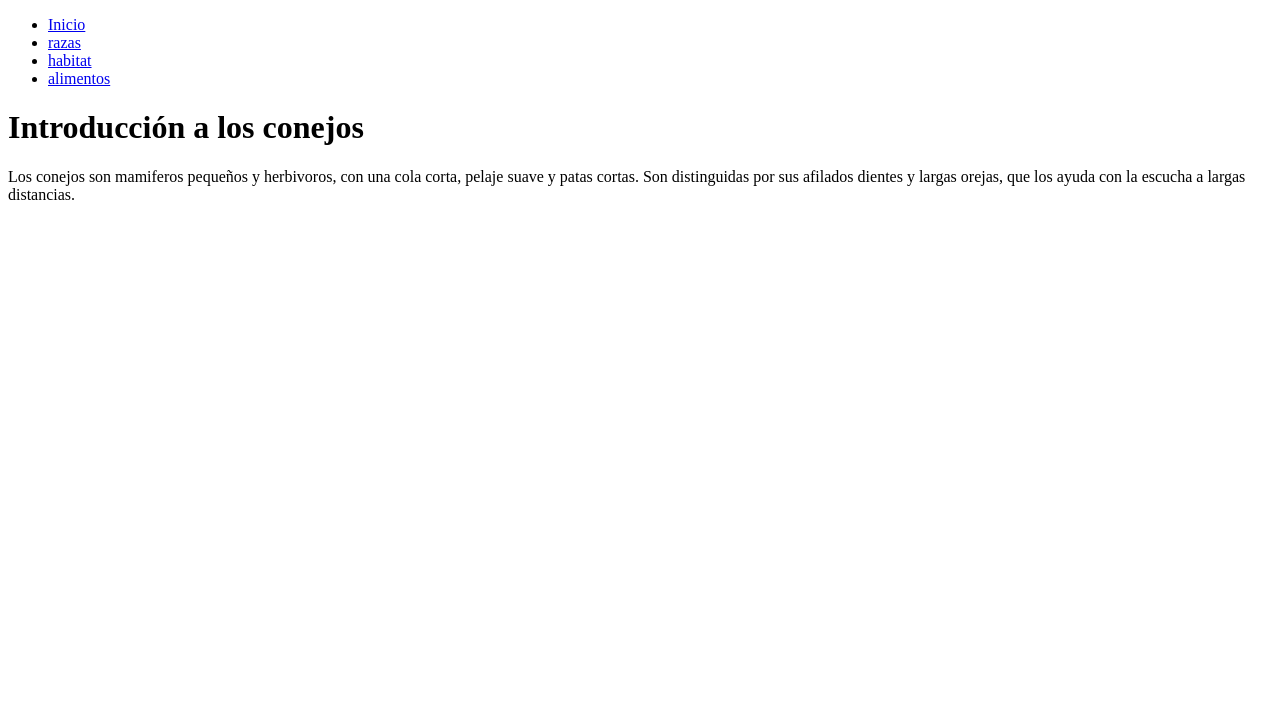
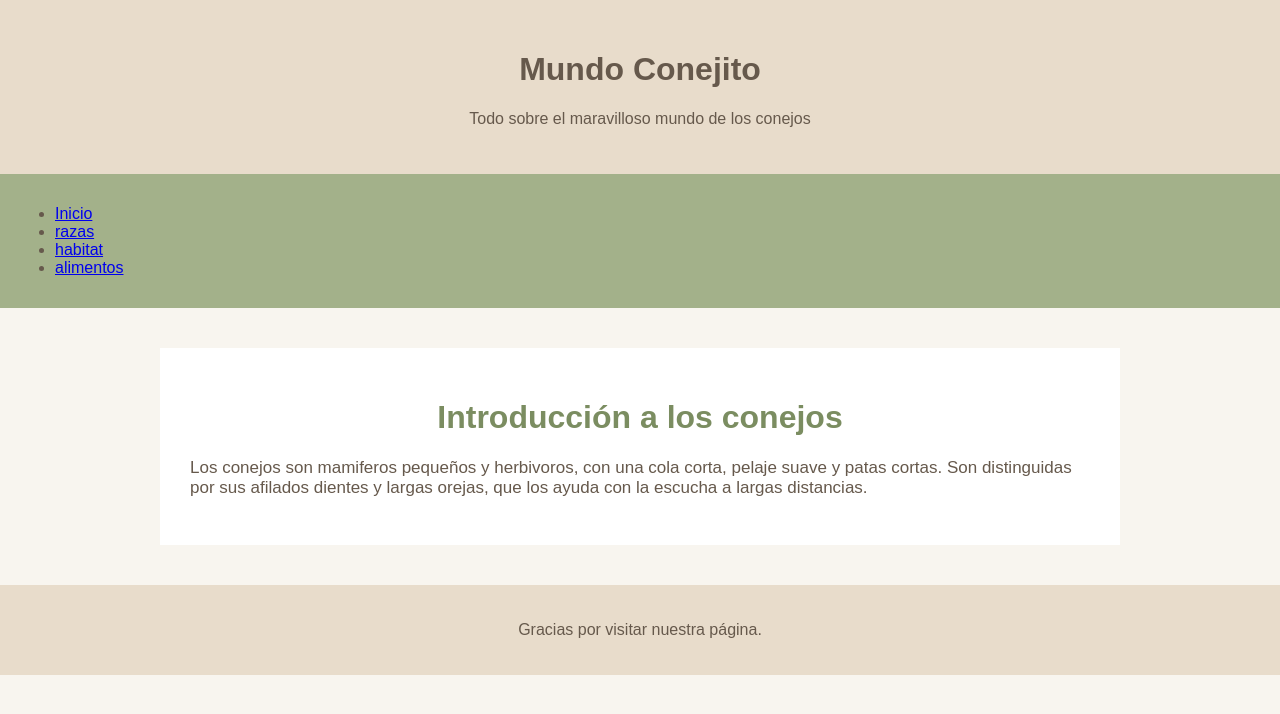
Before and after one commit to catalinacardoso/TP-final-Cardoso-Catalina-4E, a plain HTML site: page index.html in a window 1280 px wide. Drawn offline with Linux system fonts and the light colour scheme.

Commit message:
agregue header

```diff
--- a/index.html
+++ b/index.html
@@ -7,6 +7,9 @@
   <link rel="stylesheet" href="style.css">
 </head>
 <body>
+    <header> <h1>Mundo Conejito</h1>
+         <p>Todo sobre el maravilloso mundo de los conejos</p>
+        </header>
       <nav>
         <ul>
             <li><a href="index.html">Inicio</a></li>
@@ -21,5 +24,8 @@
     Son distinguidas por sus afilados dientes y largas orejas, que los ayuda con la escucha a largas distancias.
 </p>
     </main>
+    <footer>
+         <p>Gracias por visitar nuestra página.</p>
+        </footer>
 </body>
 </html>
--- a/style.css
+++ b/style.css
@@ -0,0 +1,36 @@
+body {
+margin: 0;
+font-family: Arial, sans-serif;
+background-color: #F8F5EF;
+color: #66594C;
+}
+
+header {
+    background-color: #E8DCCB;
+    text-align: center;
+    padding: 30px;
+}
+
+nav {
+    background-color: #A3B18A;
+    padding: 15px;
+}
+main {
+    max-width: 900px;
+     margin: 40px auto;
+     padding: 30px;
+     background-color: white;
+}
+main h1 {
+    color: #7B8D61;
+    text-align: center;
+}
+main p{
+    font-size: 17px;
+}
+
+footer {
+    background-color: #E8DCCB;
+     text-align: center;
+      padding: 20px;
+    }
```
Also changed, not shown: alimentos.html (+3 -0 lines), habitat.html (+3 -0 lines), razas.html (+3 -0 lines).
